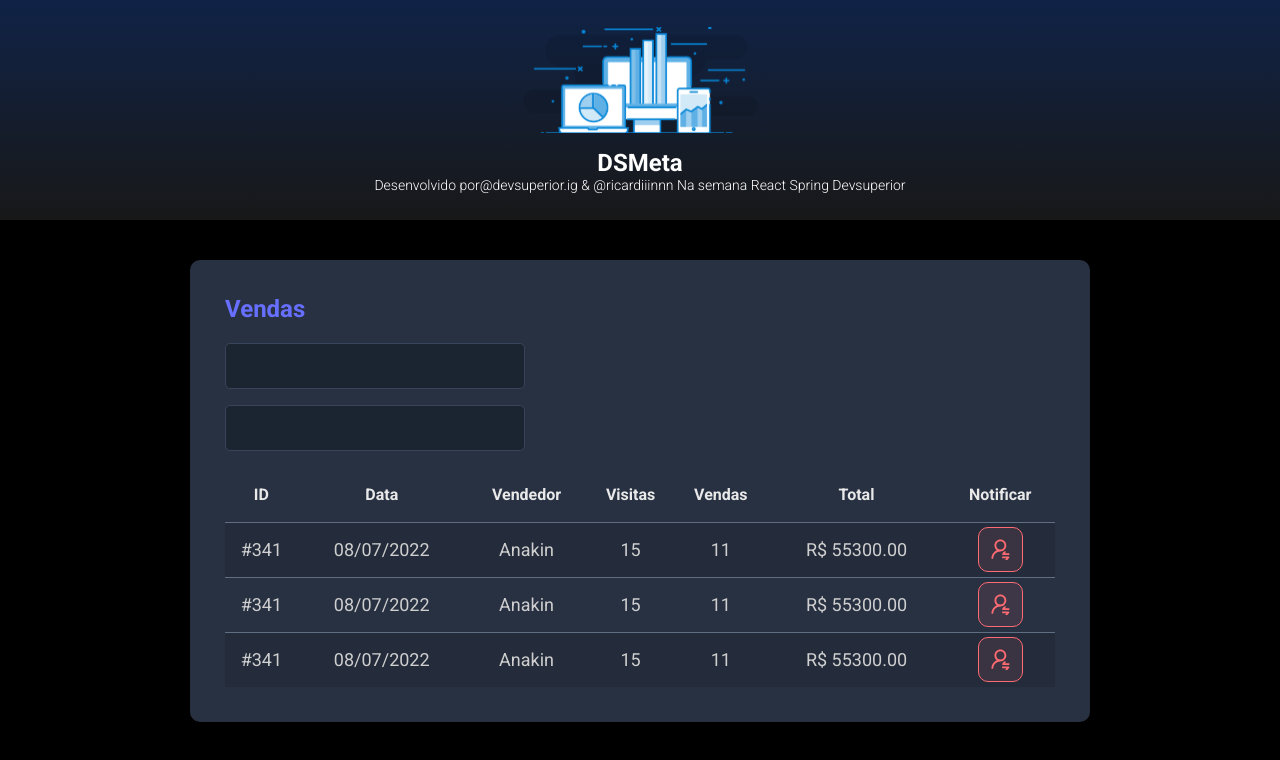
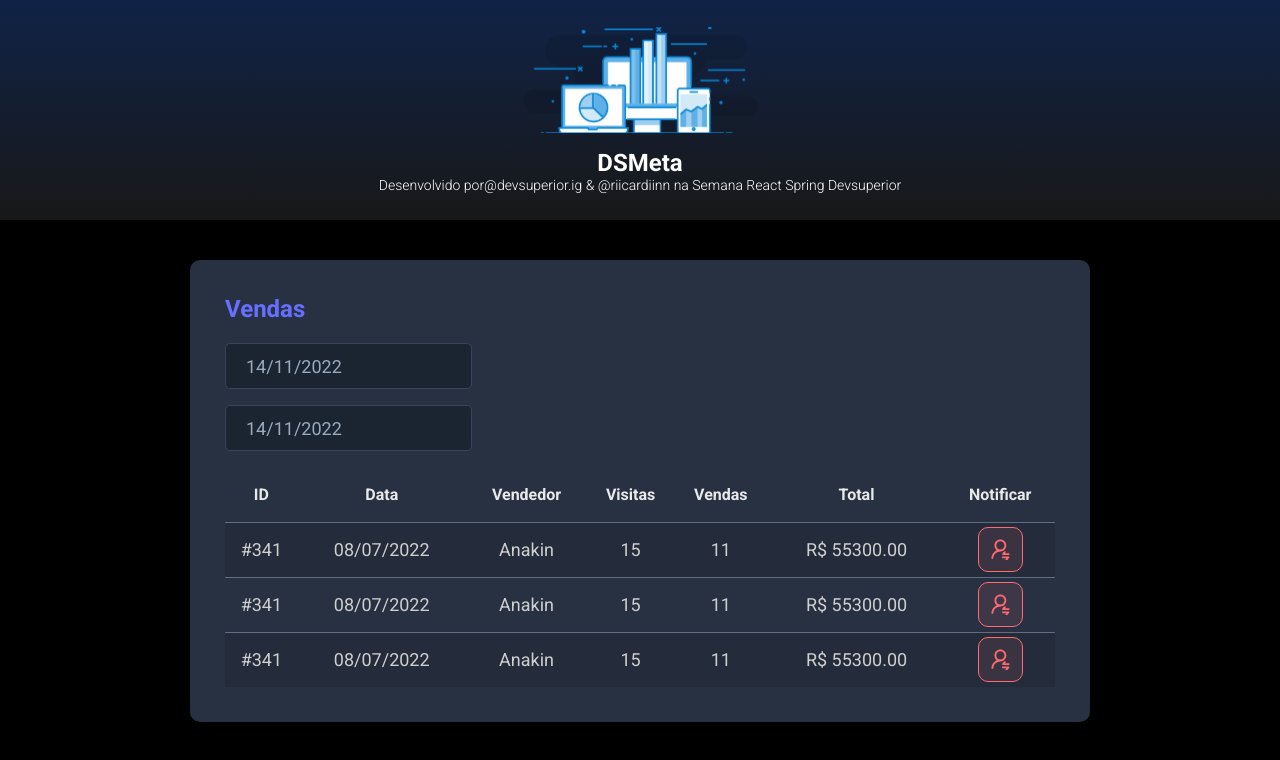
Before and after one commit to RicardoFrancoDelgado/dsmeta, a React (Vite) app in the folder frontend/: page / in a window 1280 px wide. Shown: the top 760 px of the page. Built offline with nearby package versions, Linux system fonts and the light colour scheme.

Commit message:
Datepicker

```diff
--- a/frontend/package.json
+++ b/frontend/package.json
@@ -9,7 +9,9 @@
     "preview": "vite preview"
   },
   "dependencies": {
+    "@types/react-datepicker": "4.4.2",
     "react": "^18.2.0",
+    "react-datepicker": "4.8.0",
     "react-dom": "^18.2.0"
   },
   "devDependencies": {
--- a/frontend/src/App.tsx
+++ b/frontend/src/App.tsx
@@ -1,8 +1,6 @@
 import Header from './components/Header'
-import NotificationButton from './components/NotificationButton'
 import SalesCard from './components/SalesCard'
 
-import './index.css'
 
 function App() {
   return (
--- a/frontend/src/components/Header/index.tsx
+++ b/frontend/src/components/Header/index.tsx
@@ -14,9 +14,9 @@
               @devsuperior.ig
             </a>
             <span> & </span>
-            <a href="https://www.instagram.com/ricardiiinnn">@ricardiiinnn</a>
+            <a href="https://www.instagram.com/riicardiinn/">@riicardiinn</a>
             <span> </span>
-            Na semana React Spring Devsuperior
+            na Semana React Spring Devsuperior
           </p>
         </div>
       </header>
--- a/frontend/src/components/SalesCard/index.tsx
+++ b/frontend/src/components/SalesCard/index.tsx
@@ -1,3 +1,5 @@
+import DatePicker from 'react-datepicker'
+import 'react-datepicker/dist/react-datepicker.css'
 import NotificationButton from '../NotificationButton'
 import './style.css'
 
@@ -8,10 +10,20 @@
         <h2 className="dsmeta-sales-title">Vendas</h2>
         <div>
           <div className="dsmeta-form-control-container">
-                <input className="dsmeta-form-control" type="text" />
+            <DatePicker
+              selected={new Date()}
+              onChange={(date: Date) => {}}
+              className="dsmeta-form-control"
+              dateFormat="dd/MM/yyyy"
+            />
           </div>
           <div className="dsmeta-form-control-container">
-                <input className="dsmeta-form-control" type="text" />
+            <DatePicker
+              selected={new Date()}
+              onChange={(date: Date) => {}}
+              className="dsmeta-form-control"
+              dateFormat="dd/MM/yyyy"
+            />
           </div>
         </div>
 
@@ -69,10 +81,8 @@
                 </td>
               </tr>
             </tbody>
-
           </table>
         </div>
-
       </div>
     </>
   )
```
Also changed, not shown: 1 other file (tests, documents, lock files or other folders). Lines whose indentation alone changed are shown as unchanged.
